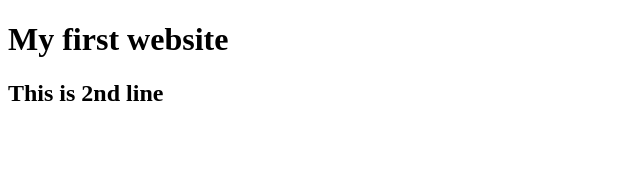
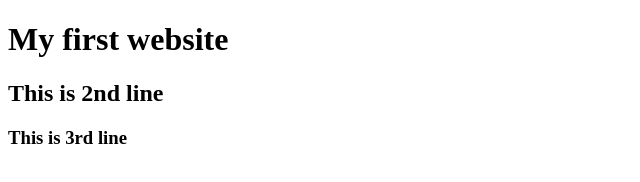
Before and after one commit to amitbarai013/my-first-website, a plain HTML site: page index.html in a window 1280 px wide. Shown: the whole page, without its empty margins (0-640 px from the left). Drawn offline with Linux system fonts and the light colour scheme.

Commit message:
Update index.html

```diff
--- a/index.html
+++ b/index.html
@@ -8,5 +8,6 @@
 <body>
     <h1>My first website</h1>
     <h2>This is 2nd line</h2>
+    <h3>This is 3rd line</h3>
 </body>
 </html>
```
